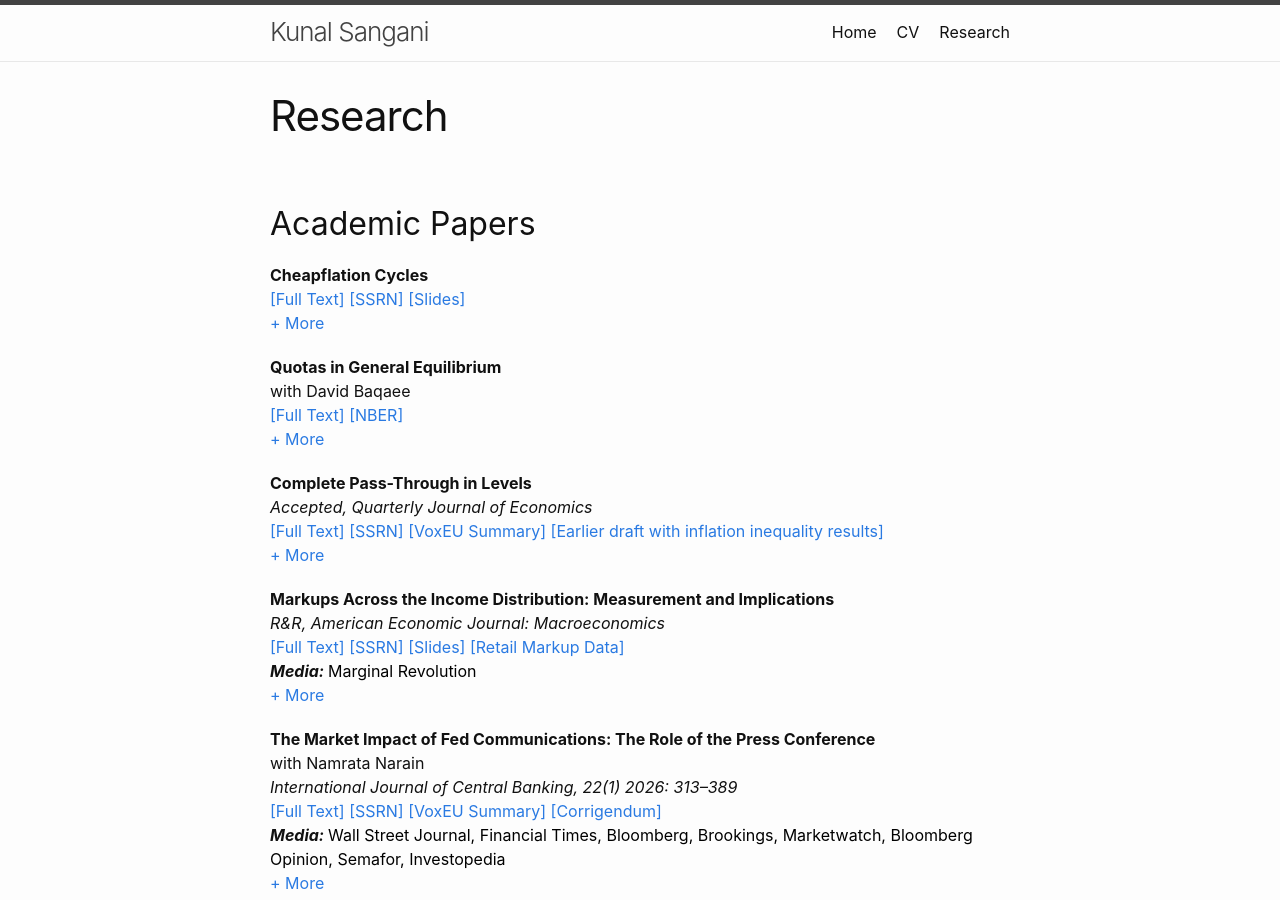
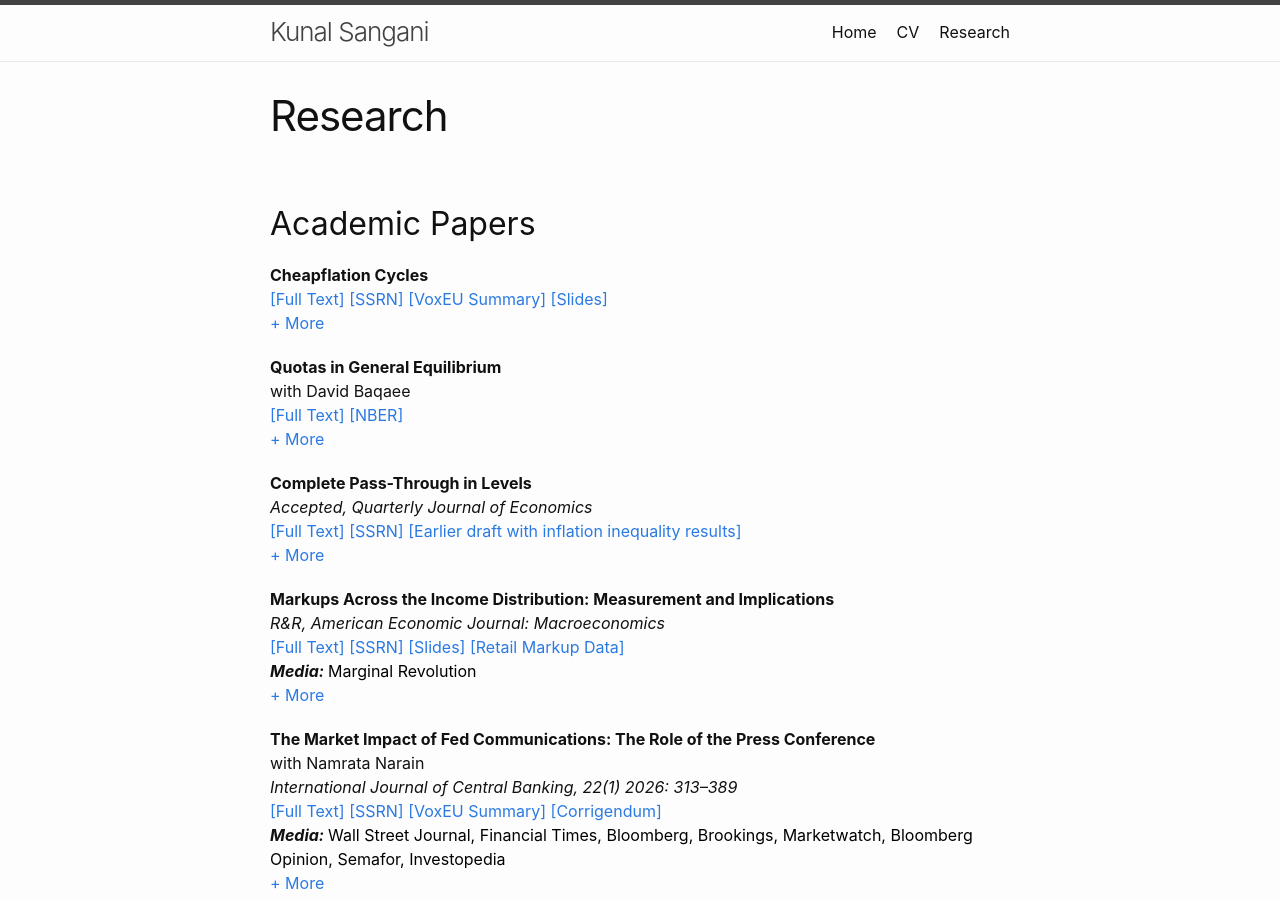
Before and after one commit to kunalsangani/kunalsangani.github.io, a Jekyll site: the page built from research.markdown, in a window 1280 px wide and 900 px high. Built offline with Jekyll 4.4.1, drawn with Linux system fonts in a browser that asks for light colours; nearby versions of some CDN libraries; part of the change alters nothing that is shown.

```diff
--- a/_data/research.yml
+++ b/_data/research.yml
@@ -10,6 +10,9 @@
         - ssrn:
           name: SSRN
           href: https://papers.ssrn.com/sol3/papers.cfm?abstract_id=6157408
+        - voxeu:
+          name: VoxEU Summary
+          href: https://cepr.org/voxeu/columns/evidence-and-explanation-recent-surge-inflation-inequality
         - slides:
           name: Slides
           href: https://kunalsangani.com/files/slides/unequal_incidence_pres_live.pdf
@@ -69,10 +72,7 @@
         - ssrn:
           name: SSRN
           href: https://papers.ssrn.com/sol3/papers.cfm?abstract_id=5282624
-        - voxeu:
-          name: VoxEU Summary
-          href: https://cepr.org/voxeu/columns/evidence-and-explanation-recent-surge-inflation-inequality
-        - voxeu:
+        - inequality_draft:
           name: Earlier draft with inflation inequality results
           href: https://kunalsangani.com/files/complete_passthrough_v20241019.pdf
       abstract: >-
```
Also changed, not shown: 3 other files.
